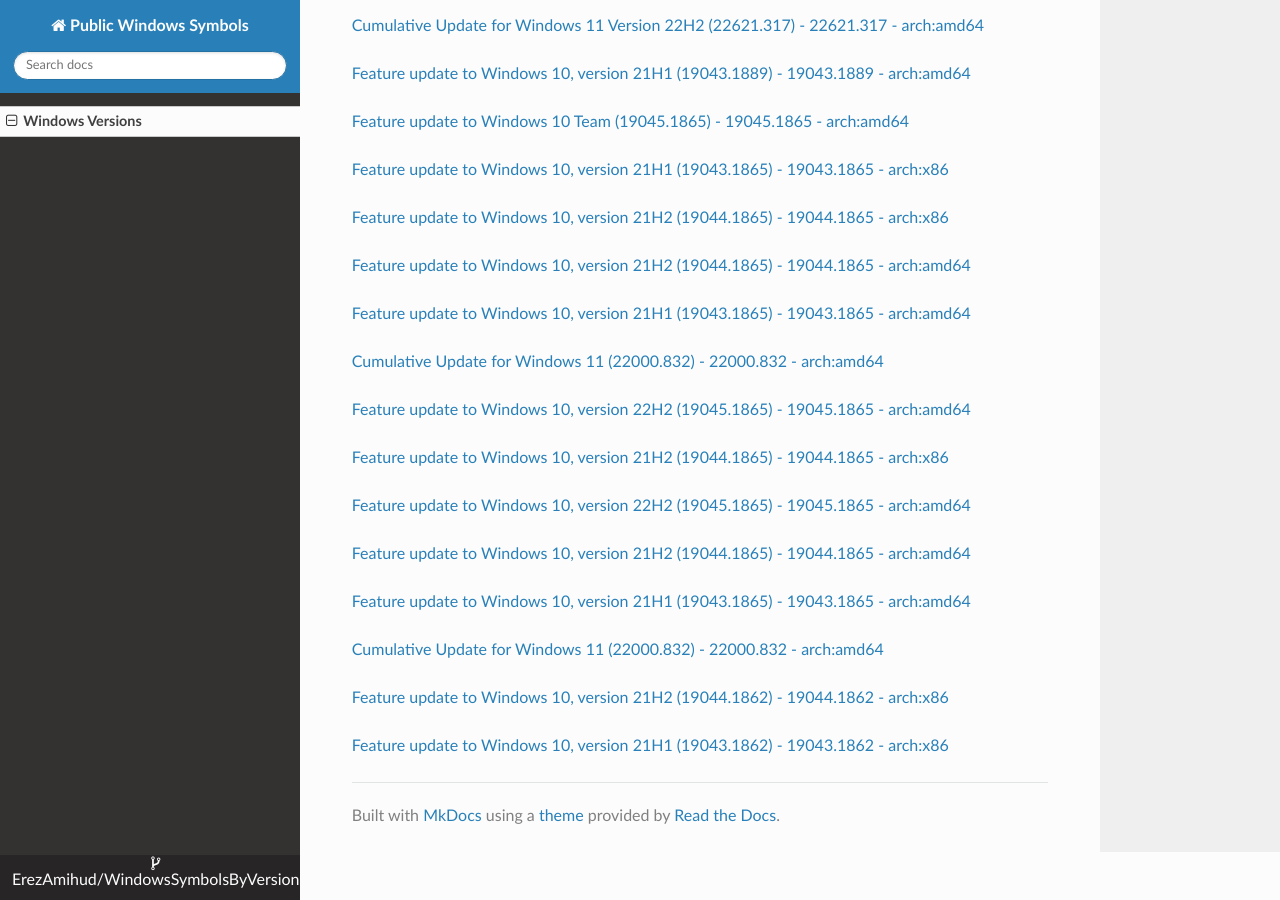
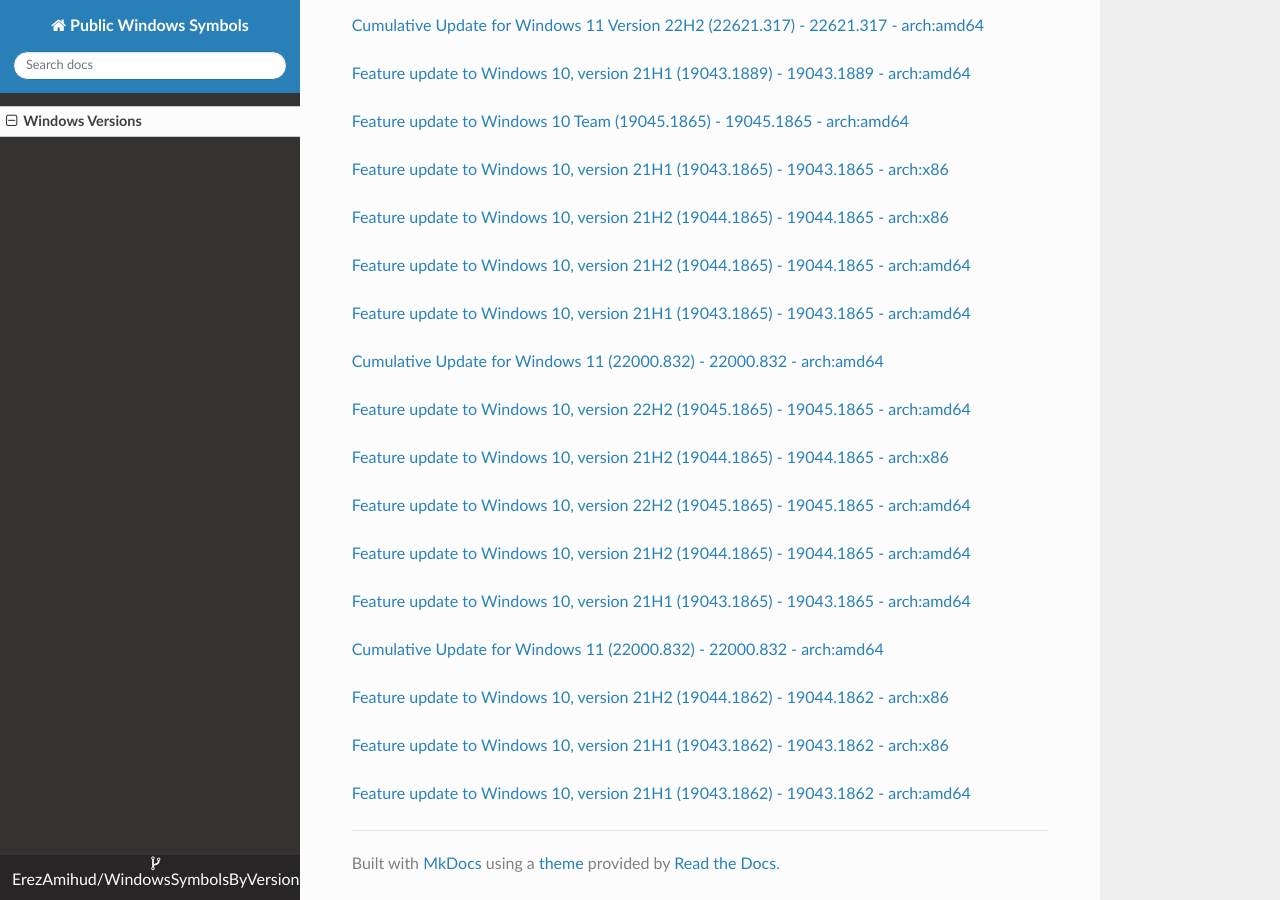
Before and after one commit to ErezAmihud/WindowsSymbolsByVersion, an MkDocs documentation site: the page built from docs/index.md, in a window 1280 px wide and 900 px high, scrolled down 57509 px. Built offline with MkDocs 1.6.1, drawn with Linux system fonts in a browser that asks for light colours; nearby versions of some CDN libraries.

Commit message:
Automated commit, add manifest for ad1c4ce6-82f1-4e4c-8204-31d36d956e6e

```diff
--- a/docs/index.md
+++ b/docs/index.md
@@ -3412,3 +3412,6 @@
 
 
 [Feature update to Windows 10, version 21H1 (19043.1862) - 19043.1862 - arch:x86](https://github.com/ErezAmihud/WindowsSymbolsByVersion/blob/main/manifests/e6eb7da0-a87a-4400-b1d3-9ed7f14af5ac.manifest)
+
+
+[Feature update to Windows 10, version 21H1 (19043.1862) - 19043.1862 - arch:amd64](https://github.com/ErezAmihud/WindowsSymbolsByVersion/blob/main/manifests/ad1c4ce6-82f1-4e4c-8204-31d36d956e6e.manifest)
```
Also changed, not shown: process_builds.json (+1 -1 lines), 1 other file.
